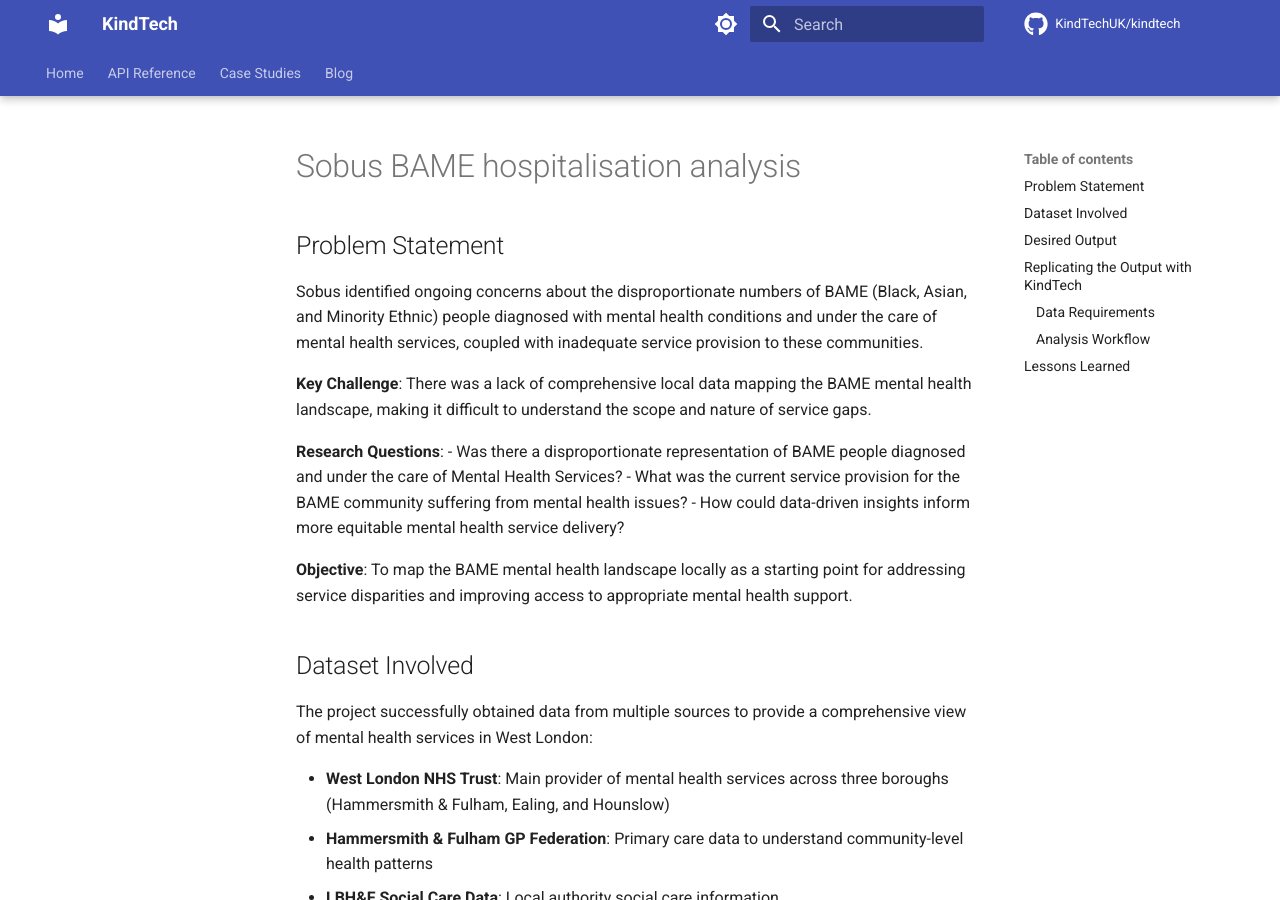
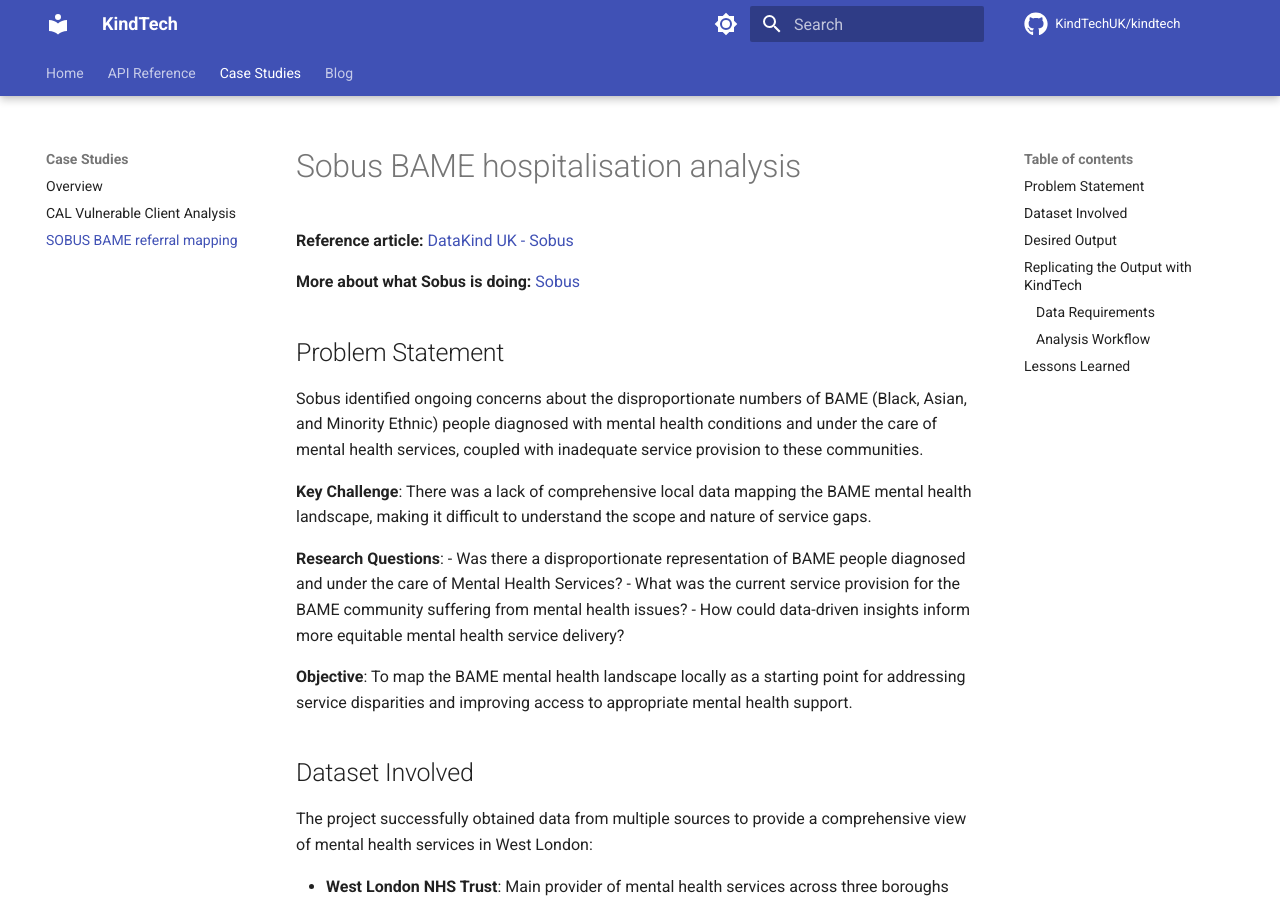
Before and after one commit to KindTechUK/kindtech, an MkDocs documentation site: the page built from docs/case-studies/sobus-bame-analysis.md, in a window 1280 px wide and 900 px high. Built offline with MkDocs 1.6.1 and Material for MkDocs 9.7.7, drawn with Linux system fonts in a browser that asks for light colours; comment, search, counter and statistics services are not loaded.

Commit message:
add reference

```diff
--- a/docs/case-studies/sobus-bame-analysis.md
+++ b/docs/case-studies/sobus-bame-analysis.md
@@ -1,4 +1,8 @@
 # Sobus BAME hospitalisation analysis
+
+**Reference article:** [DataKind UK - Sobus](https://www.datakind.org.uk/stories-news/sobus)
+
+**More about what Sobus is doing:** [Sobus](https://sobus.org.uk/)
 
 ## Problem Statement
 
--- a/mkdocs.yml
+++ b/mkdocs.yml
@@ -49,5 +49,6 @@
   - Case Studies:
     - Overview: case-studies/index.md
     - CAL Vulnerable Client Analysis: case-studies/cal-vulnerable-client.md
+    - SOBUS BAME referral mapping:  case-studies/sobus-bame-analysis.md
   - Blog:
     - blog/index.md
```
